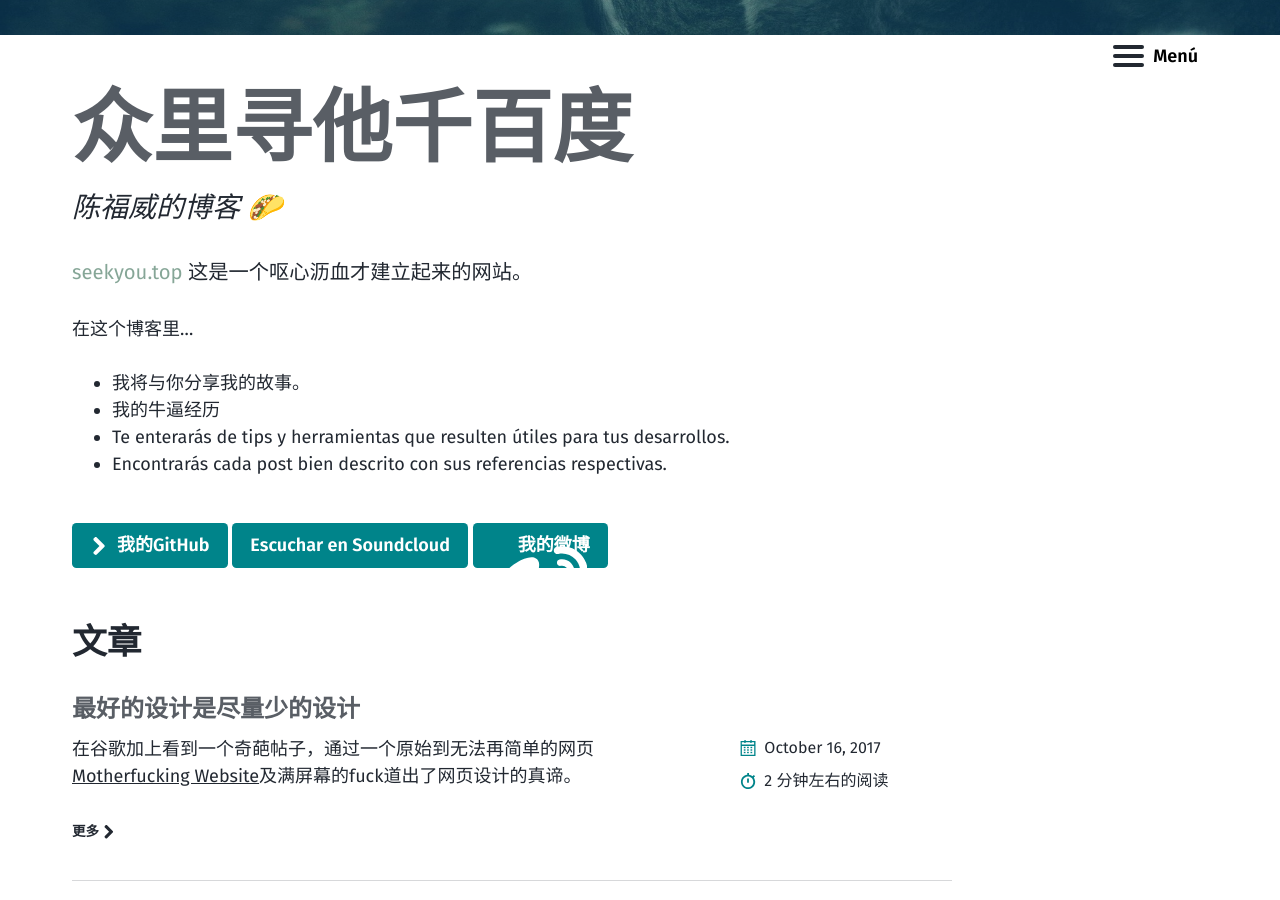
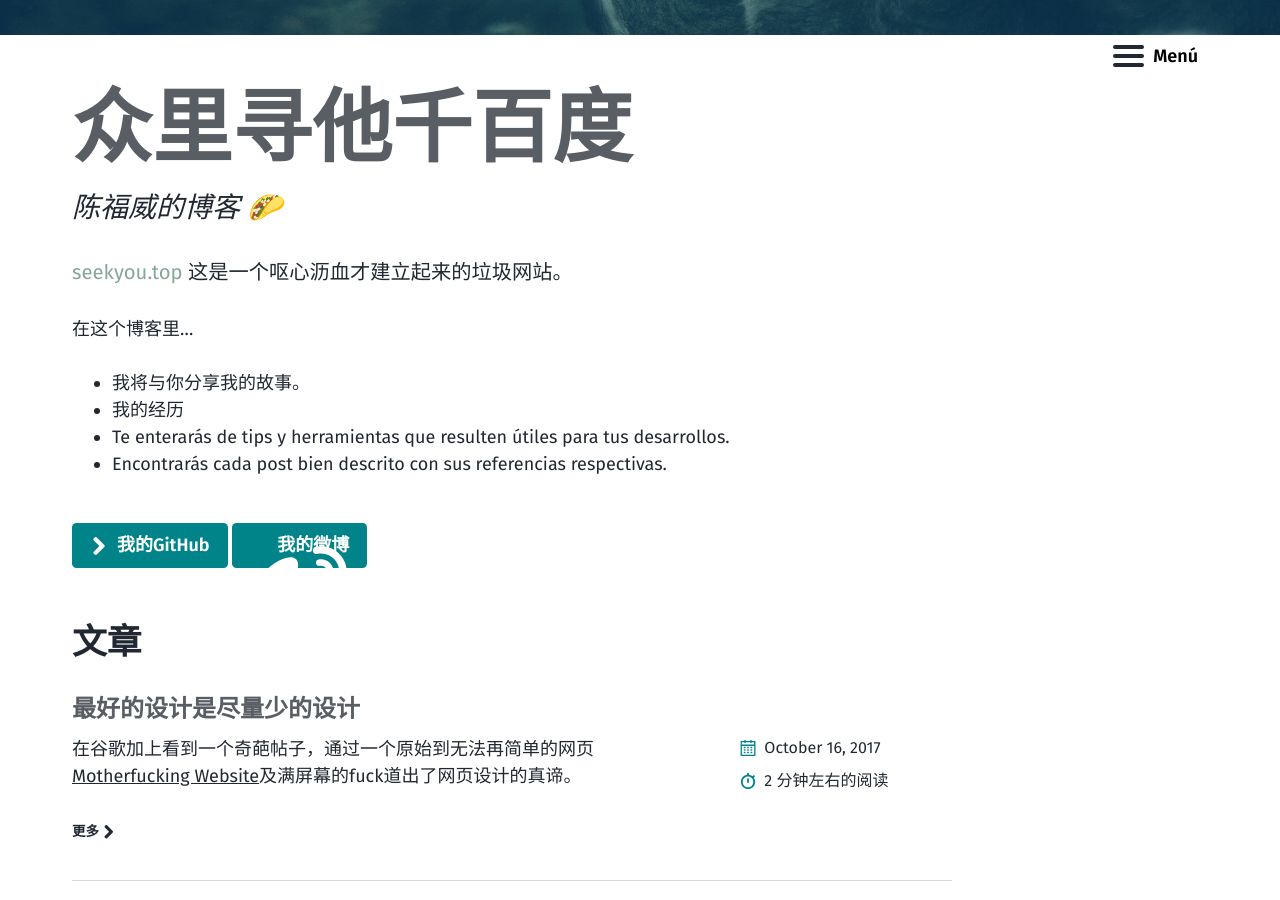
Before and after one commit to chenfuwei22/old-blog, a Jekyll site: the page built from index.html, in a window 1280 px wide and 900 px high, scrolled down 963 px. Built offline with Jekyll 4.4.1, drawn with Linux system fonts in a browser that asks for light colours; the list of posts is cut into pages by our own code.

Commit message:
更新
1.1

```diff
--- a/index.html
+++ b/index.html
@@ -5,11 +5,11 @@ alt_title: "众里寻他千百度"
 sub_title: "陈福威的博客 🌮"
 image: "/assets/images/back01.jpg"
 introduction: |
-  <span style="color:#86A697;">seekyou.top</span>  这是一个呕心沥血才建立起来的网站。
+  <span style="color:#86A697;">seekyou.top</span>  这是一个呕心沥血才建立起来的垃圾网站。
 
   在这个博客里...
   - 我将与你分享我的故事。
-  - 我的牛逼经历
+  - 我的经历
   - Te enterarás de tips y herramientas que resulten útiles para tus desarrollos.
   - Encontrarás cada post bien descrito con sus referencias respectivas.
   <br/><br/>
@@ -18,7 +18,6 @@ actions:
   - label: "我的GitHub"
     icon: arrow-right
     url: "https://chenfuwei22.github.io/about"
-  - label: "Escuchar en Soundcloud"
   - label: "我的微博"
     icon: weibo
     url: "http://weibo.com/207074929"
```
